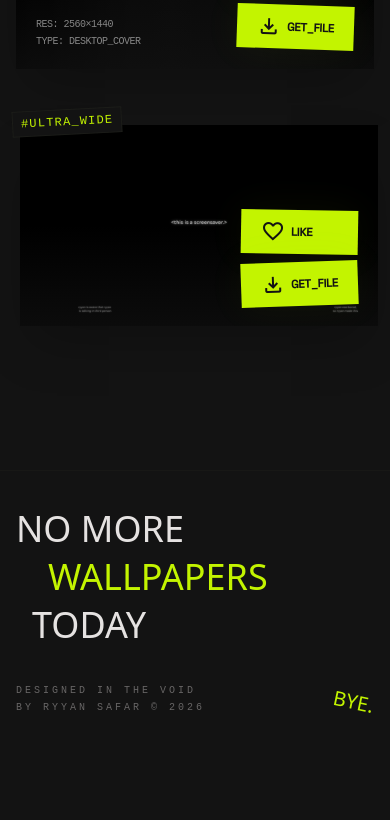
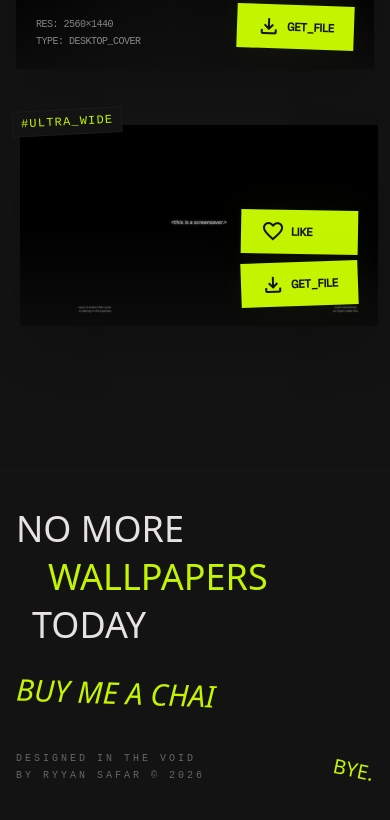
Before and after one commit to ryyansafar/wallpapers-ryyansafar, a Next.js app: page / in a window 390 px wide. Shown: the part 2139-2959 px from the top of the page. Built offline with nearby package versions, Linux system fonts and the light colour scheme; no server answers; the database is empty; a web font is replaced by a local one.

Commit message:
Feature: Add 'BUY ME A CHAI' support link to desktop and mobile footers.

```diff
--- a/app/page.tsx
+++ b/app/page.tsx
@@ -211,10 +211,20 @@ export default function Home() {
               <div className="font-headline font-bold text-lg lg:text-2xl tracking-[0.5em] lg:tracking-[1em] text-on-surface opacity-40 uppercase">
                 RYYAN SAFAR © 2026
               </div>
-              <div className="mt-16 lg:mt-24 flex gap-8 lg:gap-12">
-                <a onClick={handleHomeClick} href="#" className="text-primary-fixed font-headline font-black text-2xl lg:text-4xl hover:line-through transition-all cursor-pointer">HOME</a>
-                <a href="https://ryyansafar.site" className="text-primary-fixed font-headline font-black text-2xl lg:text-4xl hover:line-through transition-all">PORTFOLIO</a>
-                <a href="https://ryyansafar.site/design" className="text-primary-fixed font-headline font-black text-2xl lg:text-4xl hover:line-through transition-all">DESIGN</a>
+              <div className="mt-16 lg:mt-24 flex flex-col items-center gap-6">
+                <div className="flex gap-8 lg:gap-12">
+                  <a onClick={handleHomeClick} href="#" className="text-primary-fixed font-headline font-black text-2xl lg:text-4xl hover:line-through transition-all cursor-pointer">HOME</a>
+                  <a href="https://ryyansafar.site" className="text-primary-fixed font-headline font-black text-2xl lg:text-4xl hover:line-through transition-all">PORTFOLIO</a>
+                  <a href="https://ryyansafar.site/design" className="text-primary-fixed font-headline font-black text-2xl lg:text-4xl hover:line-through transition-all">DESIGN</a>
+                </div>
+                <a
+                  href="https://razorpay.me/@ryyansafar"
+                  target="_blank"
+                  rel="noopener noreferrer"
+                  className="text-primary-fixed font-street text-3xl lg:text-5xl hover:scale-105 transition-all rotate-3 mt-4"
+                >
+                  BUY ME A CHAI
+                </a>
               </div>
             </div>
           </section>
@@ -352,6 +362,18 @@ export default function Home() {
             <div className="font-street text-4xl sm:text-5xl text-primary-fixed leading-none pl-8">WALLPAPERS</div>
             <div className="font-street text-4xl sm:text-5xl text-on-surface leading-none pl-4">TODAY</div>
           </div>
+
+          <div className="mt-8 flex flex-col gap-4">
+            <a
+              href="https://razorpay.me/@ryyansafar"
+              target="_blank"
+              rel="noopener noreferrer"
+              className="text-primary-fixed font-street text-3xl hover:scale-105 transition-all rotate-2 w-fit italic"
+            >
+              BUY ME A CHAI
+            </a>
+          </div>
+
           <div className="mt-10 sm:mt-12 flex justify-between items-end">
             <div className="font-stamp text-[10px] tracking-[0.3em] text-on-surface/40 uppercase leading-relaxed">
               DESIGNED IN THE VOID<br />BY RYYAN SAFAR © 2026
```
